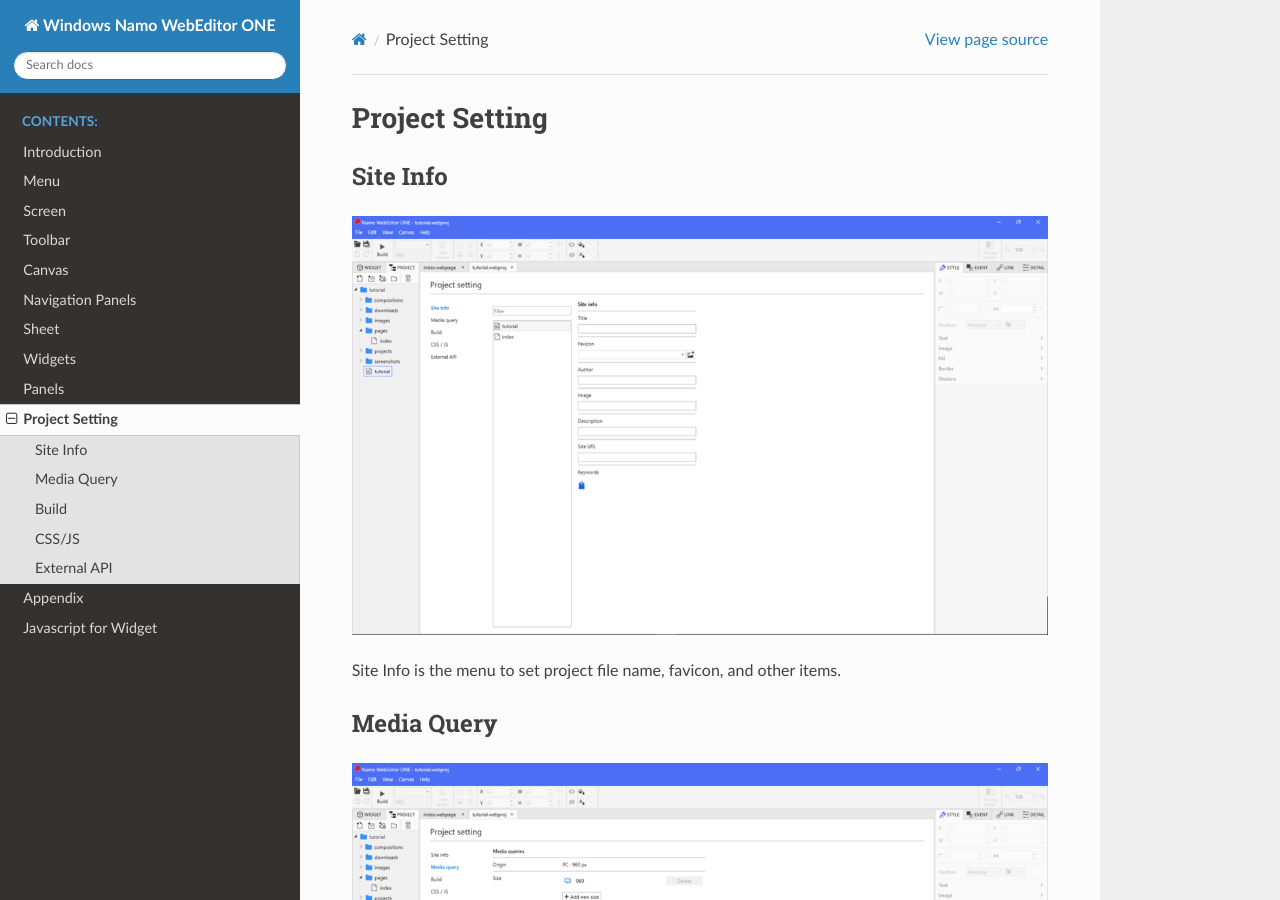
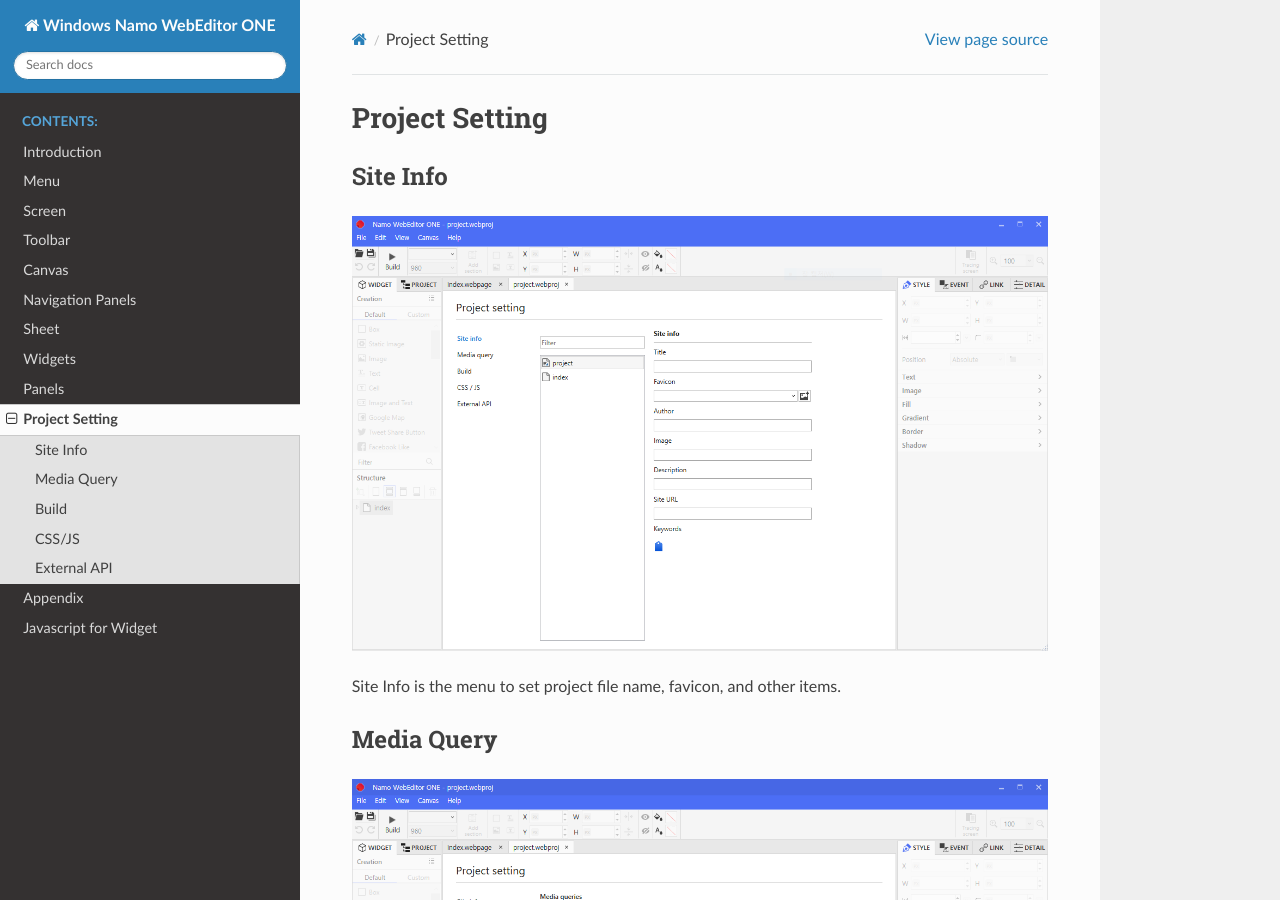
Before and after one commit to JDLabOrg/WinIUManual, a Sphinx documentation site: the page built from source/setting/index.rst, in a window 1280 px wide and 900 px high. Built offline with Sphinx 7.4.7 and the Read the Docs theme 2.0.0, drawn with Linux system fonts in a browser that asks for light colours.

Commit message:
setting/img 변경

```diff
--- a/source/setting/index.rst
+++ b/source/setting/index.rst
@@ -3,19 +3,19 @@
 
 Site Info
 --------------
-.. image:: /_static/setting/info.png
+.. image:: /_static/setting/set_01.png
 
 Site Info is the menu to set project file name, favicon, and other items.
 
 Media Query
 --------------
-.. image:: /_static/setting/media.png
+.. image:: /_static/setting/set_02.png
 
 Media Query is a menu that sets options related to the size of the project or the event.
 
 Build
 --------------
-.. image:: /_static/setting/build.png
+.. image:: /_static/setting/set_03.png
 
 Build is a menu for setting options such as path, resource path, port, etc. to build the project.
 
```
Also changed, not shown: other parts of source/setting/index.rst (+2 -2 lines), source/_static/setting/set_01.png (added), source/_static/setting/set_02.png (added), source/_static/setting/set_03.png (added), source/_static/setting/set_04.png (added), source/_static/setting/set_05.png (added).
